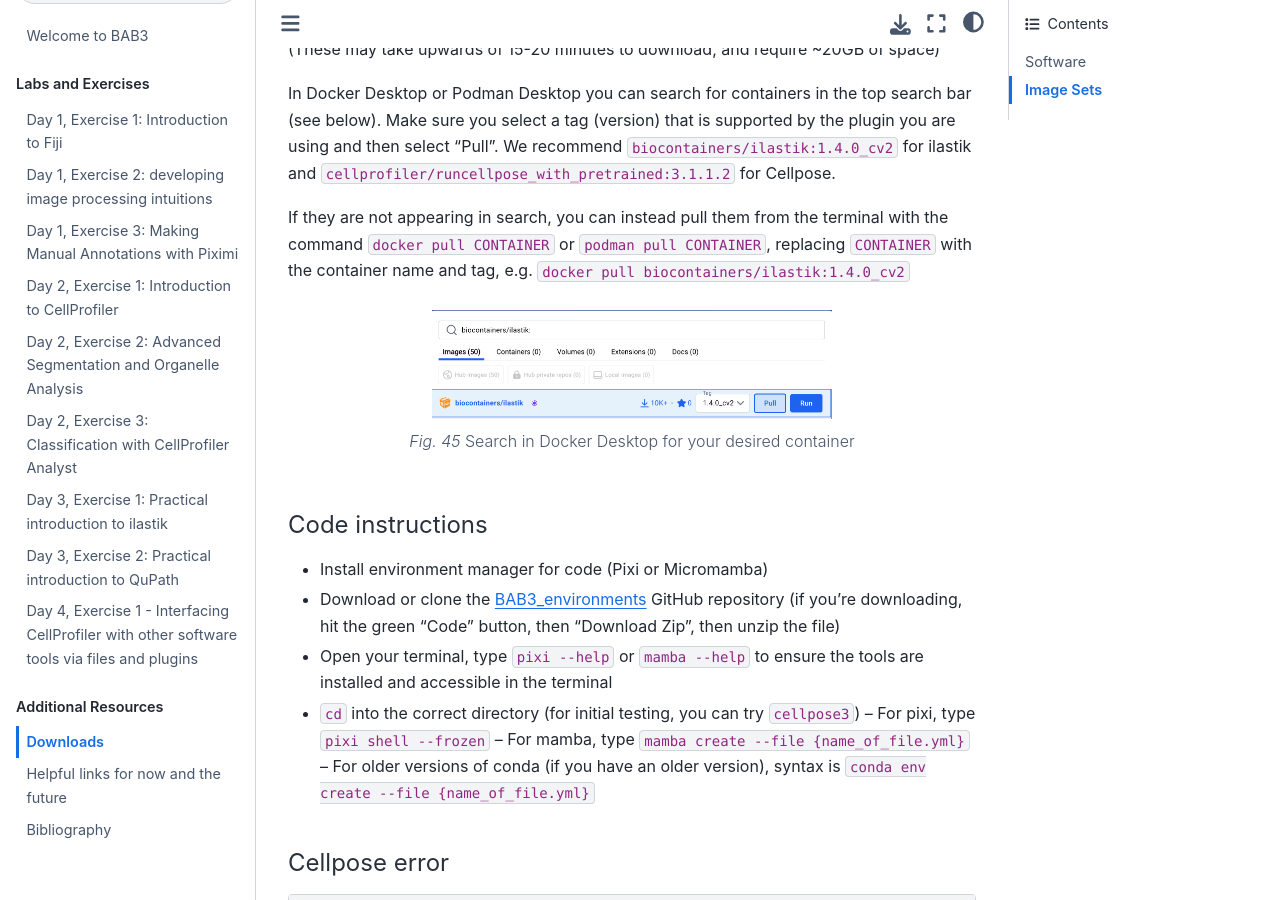
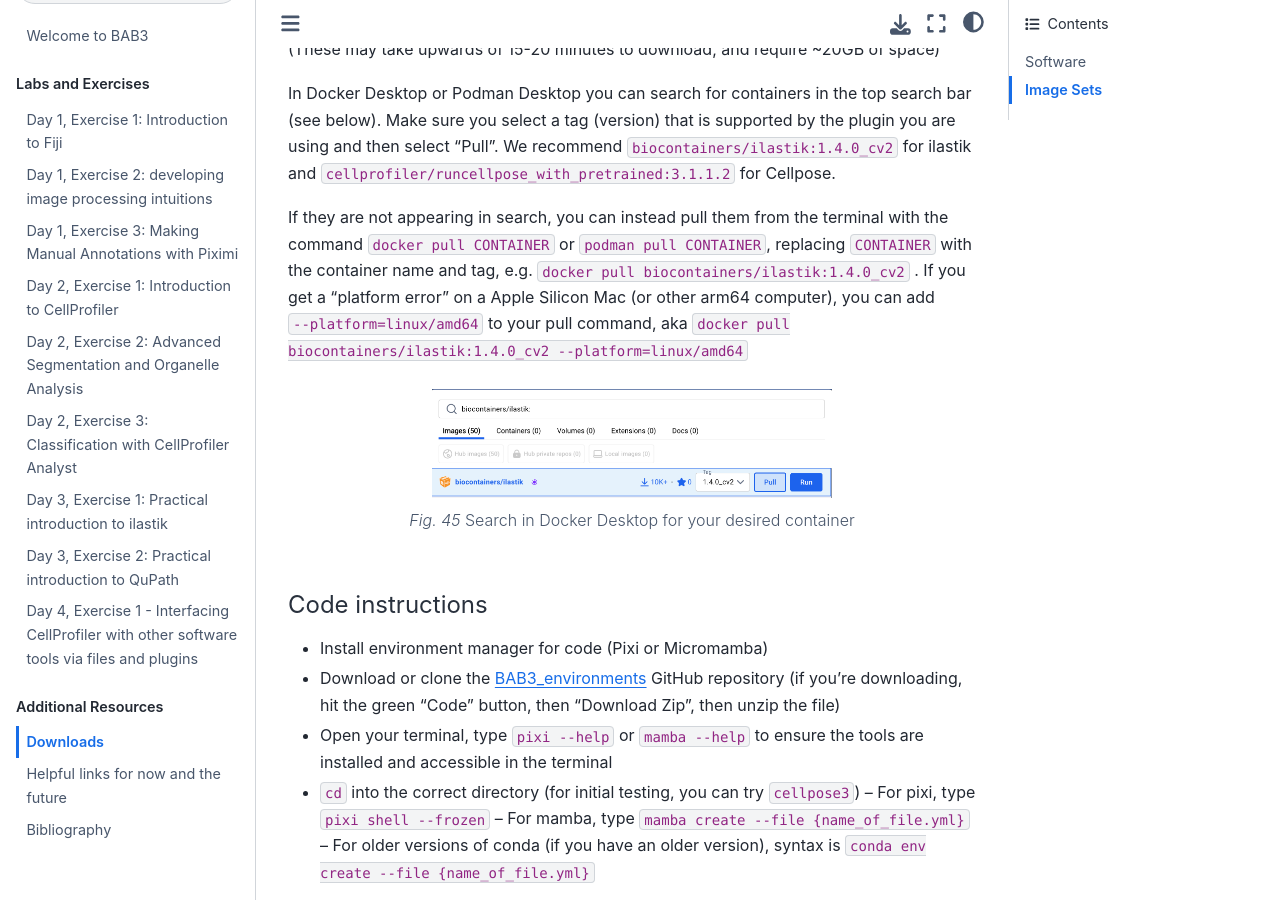
Before and after one commit to broadinstitute/BAB3, a Jupyter Book: the page built from docs/downloads.md, in a window 1280 px wide and 900 px high, scrolled down 1141 px. Built offline with Jupyter Book 1.0.4 settings and Sphinx 7.4.7 and the Sphinx Book theme 1.1.4, drawn with Linux system fonts in a browser that asks for light colours.

Commit message:
AMD pull error fix

````diff
--- a/docs/downloads.md
+++ b/docs/downloads.md
@@ -36,7 +36,7 @@ In Docker Desktop or Podman Desktop you can search for containers in the top sea
 Make sure you select a tag (version) that is supported by the plugin you are using and then select "Pull".
 We recommend `biocontainers/ilastik:1.4.0_cv2` for ilastik and `cellprofiler/runcellpose_with_pretrained:3.1.1.2` for Cellpose.
 
-If they are not appearing in search, you can instead pull them from the terminal with the command `docker pull CONTAINER` or `podman pull CONTAINER`, replacing `CONTAINER` with the container name and tag, e.g. `docker pull biocontainers/ilastik:1.4.0_cv2`
+If they are not appearing in search, you can instead pull them from the terminal with the command `docker pull CONTAINER` or `podman pull CONTAINER`, replacing `CONTAINER` with the container name and tag, e.g. `docker pull biocontainers/ilastik:1.4.0_cv2` . If you get a "platform error" on a Apple Silicon Mac (or other arm64 computer), you can add `--platform=linux/amd64` to your pull command, aka `docker pull biocontainers/ilastik:1.4.0_cv2 --platform=linux/amd64`
 
 ```{figure} ./BeginnerSegmentation/TutorialImages/DockerSearch.png
 :width: 400
````
Also changed, not shown: docs/BeginnerSegmentation/BeginnerSegmentationPlugins.md (+1 -1 lines).
